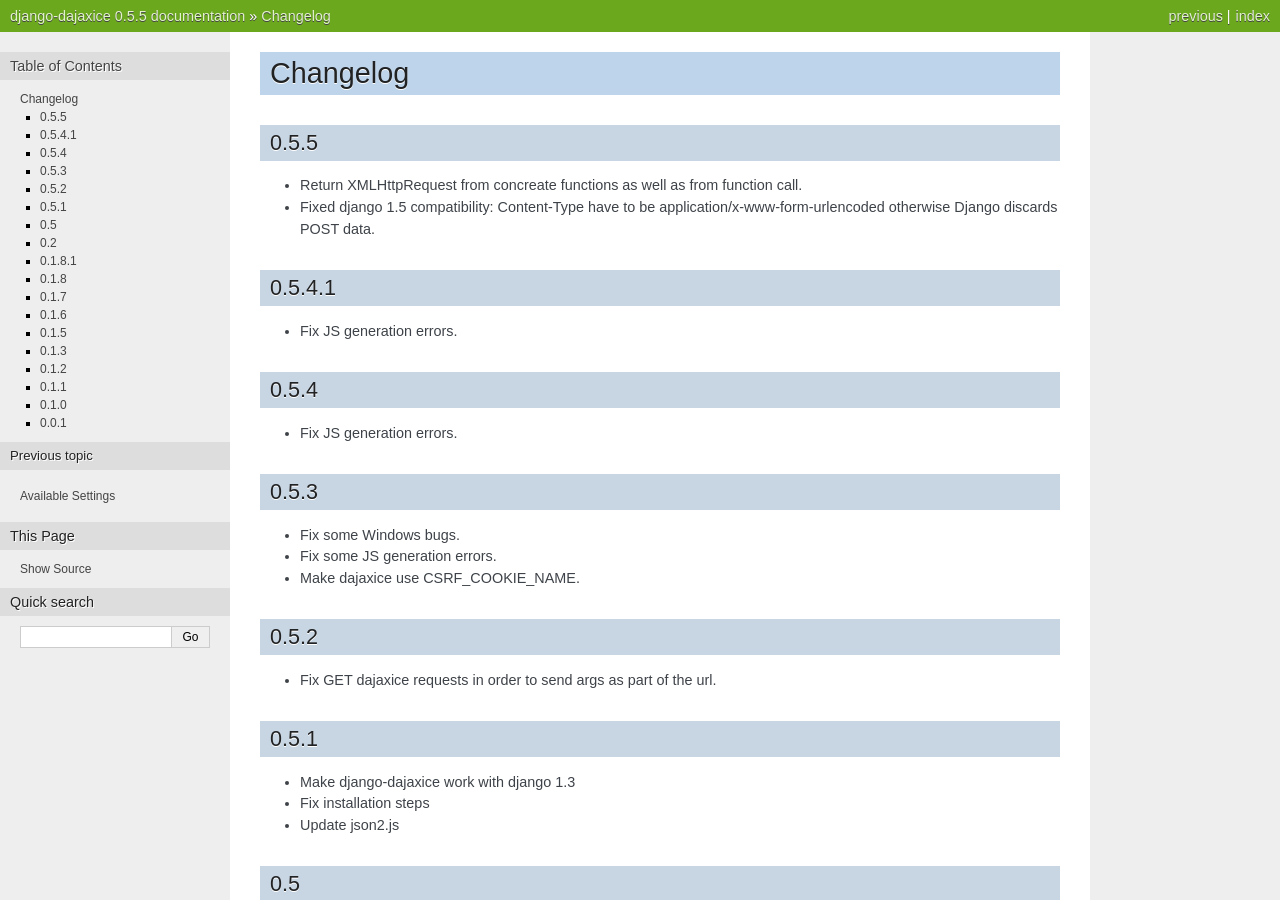
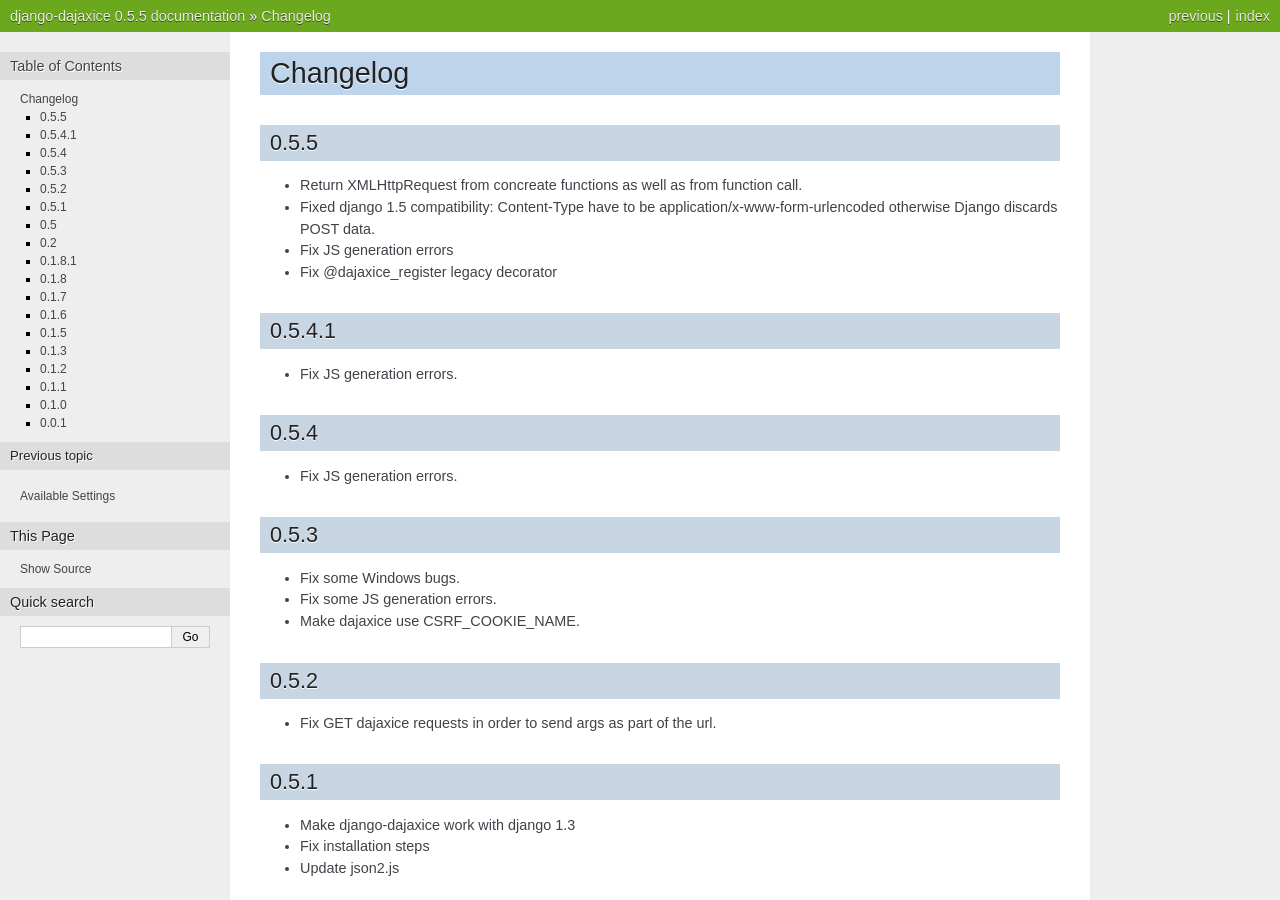
Before and after one commit to jorgebastida/django-dajaxice, a Sphinx documentation site: the page built from docs/changelog.rst, in a window 1280 px wide and 900 px high. Built offline with Sphinx 7.4.7, drawn with Linux system fonts in a browser that asks for light colours; the version number is read from the project's files by our own code.

Commit message:
Update changelog

```diff
--- a/docs/changelog.rst
+++ b/docs/changelog.rst
@@ -5,6 +5,8 @@
 ^^^^^
 * Return XMLHttpRequest from concreate functions as well as from function call.
 * Fixed django 1.5 compatibility: Content-Type have to be application/x-www-form-urlencoded otherwise Django discards POST data.
+* Fix JS generation errors
+* Fix @dajaxice_register legacy decorator
 
 0.5.4.1
 ^^^^^^^
```
